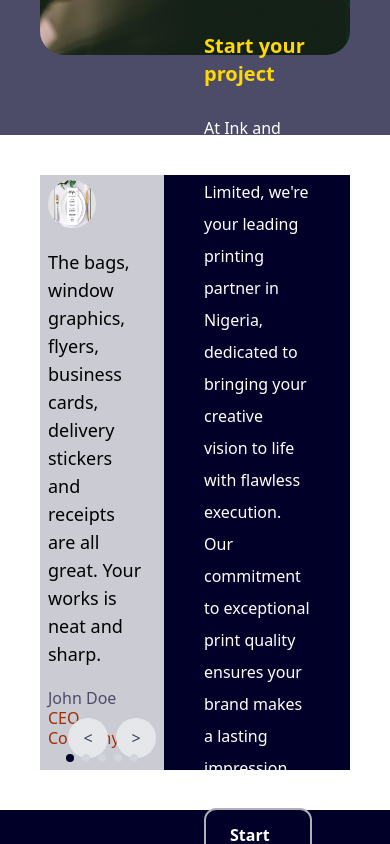
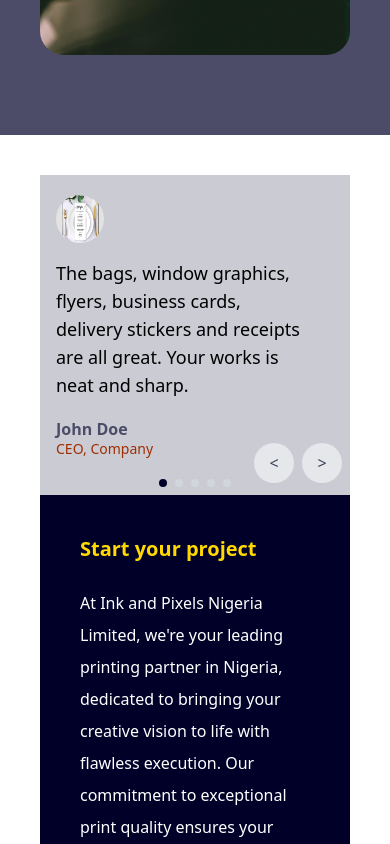
Before and after one commit to Tez-cyber/inks_pixels, a React (Vite) app: page / in a window 390 px wide. Shown: the part 7060-7904 px from the top of the page. Built offline with nearby package versions, Linux system fonts and the light colour scheme.

Commit message:
Made testimonial section responsive

```diff
--- a/src/components/landing/testimonials/testimonialSlider.jsx
+++ b/src/components/landing/testimonials/testimonialSlider.jsx
@@ -20,7 +20,7 @@ export const TestimonialSlider = ({ testimonials }) => {
   }, [testimonials.length]);
 
   return (
-        <div className="h-full flex items-center w-[40%] bg-veryLightBlue py-5 relative overflow-hidden">
+    <div className="h-full flex items-center bg-veryLightBlue py-5 relative overflow-hidden w-full md:w-[70%] lg:w-[50%] xl:w-[40%]">
       <div
         className="flex transition-transform gap-3 duration-1000 ease-in-out w-full"
         style={{ transform: `translateX(-${currentIndex * 100}%)` }}
@@ -28,19 +28,19 @@ export const TestimonialSlider = ({ testimonials }) => {
         {testimonials.map((data, i) => (
           <div
             key={i}
-                        className="flex flex-col justify-between gap-5 mb-4 px-2 w-full shrink-0"
+            className="flex flex-col justify-between gap-5 mb-4 px-4 sm:px-6 md:px-8 w-full shrink-0"
           >
-                        <div className="">
+            <div className="flex flex-col items-start gap-4">
               <img
                 src={data.image}
                 alt={data.name}
                 className="w-12 h-12 rounded-full"
               />
-                            <p className="text-lg w-[90%] pt-5">{data.testimonial}</p>
+              <p className="text-lg w-[90%]">{data.testimonial}</p>
             </div>
-                        <div className='leading-tight'>
-                            <h2 className="text-lightBlue ">{data.name}</h2>
-                            <p className=" text-orange-800">{data.position}</p>
+            <div className="leading-tight">
+              <h2 className="text-lightBlue font-semibold">{data.name}</h2>
+              <p className="text-orange-800 text-sm">{data.position}</p>
             </div>
           </div>
         ))}
@@ -49,13 +49,13 @@ export const TestimonialSlider = ({ testimonials }) => {
         <>
           <button
             onClick={prevSlide}
-                        className="absolute right-14 cursor-pointer bottom-3 bg-gray-200 text-gray-700 size-[40px] rounded-full p-2 transition-all duration-500 ease-in-out hover:bg-darkBlue hover:text-white"
+            className="absolute right-14 cursor-pointer bottom-3 bg-gray-200 text-gray-700 size-[40px] rounded-full p-2 transition-all duration-500 ease-in-out hover:bg-darkBlue hover:text-white md:right-20"
           >
             &lt;
           </button>
           <button
             onClick={nextSlide}
-                        className="absolute right-2 cursor-pointer bottom-3 bg-gray-200 text-gray-700 size-[40px] rounded-full p-2 transition-all duration-500 ease-in-out hover:bg-darkBlue hover:text-white"
+            className="absolute right-2 md:right-6 cursor-pointer bottom-3 bg-gray-200 text-gray-700 size-[40px] rounded-full p-2 transition-all duration-500 ease-in-out hover:bg-darkBlue hover:text-white"
           >
             &gt;
           </button>
@@ -63,7 +63,8 @@ export const TestimonialSlider = ({ testimonials }) => {
             {testimonials.map((_, index) => (
               <div
                 key={index}
-                                className={`w-2 h-2 rounded-full ${index === currentIndex ? 'bg-darkBlue' : 'bg-gray-300'
+                className={`w-2 h-2 rounded-full ${
+                  index === currentIndex ? 'bg-darkBlue' : 'bg-gray-300'
                 } cursor-pointer`}
                 onClick={() => setCurrentIndex(index)}
               ></div>
@@ -74,3 +75,5 @@ export const TestimonialSlider = ({ testimonials }) => {
     </div>
   );
 };
+
+export default TestimonialSlider;
--- a/src/components/landing/testimonials/testimonials.jsx
+++ b/src/components/landing/testimonials/testimonials.jsx
@@ -43,9 +43,9 @@ export const Testimonials = () => {
     ]
     return (
         <section>
-            <div className="flex items-center w-full p-10 h-[80vh]">
+            <div className="flex flex-col items-center w-full p-10 md:h-[90vh] md:flex-row">
                 <TestimonialSlider testimonials={testimonials} />
-                <div className="h-full w-[60%] bg-darkBlue text-white flex flex-col justify-center gap-6 p-10">
+                <div className="h-full bg-darkBlue text-white flex flex-col justify-center gap-6 p-10 md:w-[60%]">
                     <h2 className="font-semibold text-gold text-xl">Start your project</h2>
                     <p className="leading-loose">
                         At Ink and Pixels Nigeria Limited, we're your leading printing partner in
```
Lines whose indentation alone changed are shown as unchanged.
